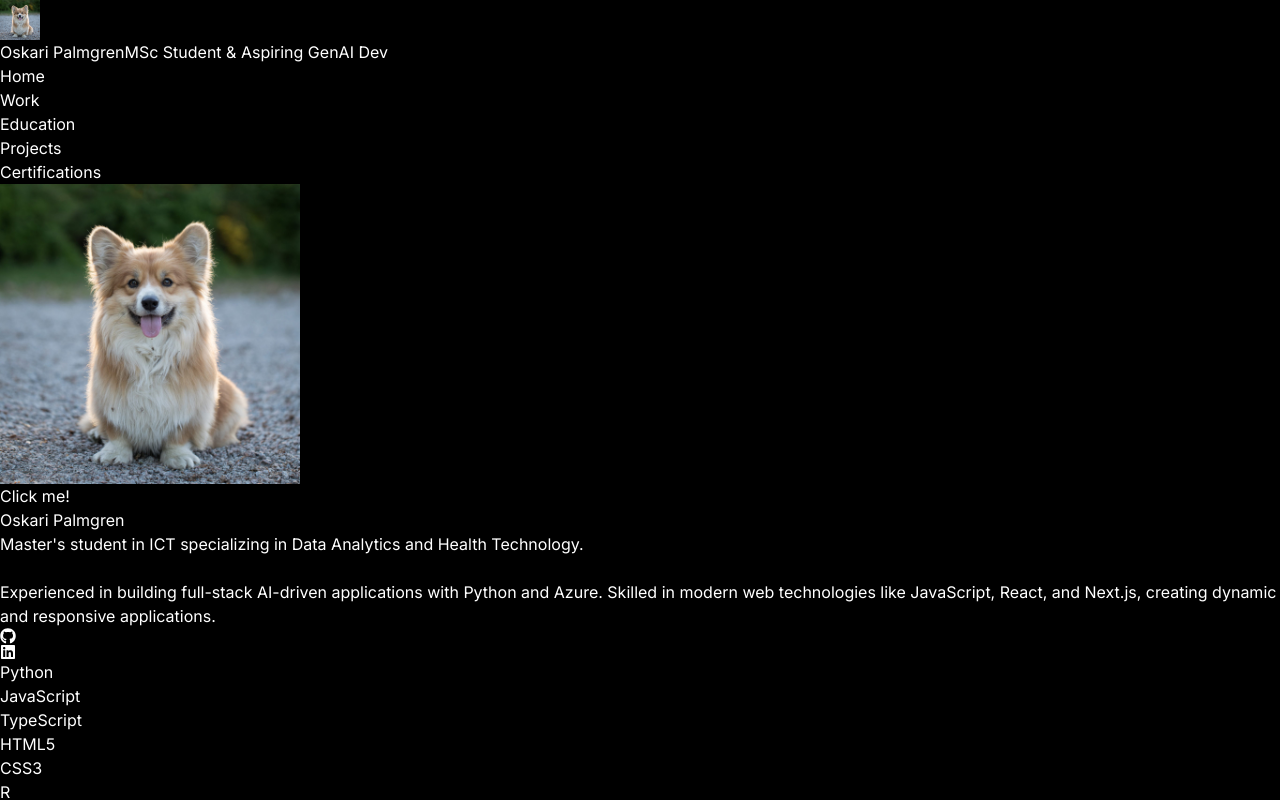
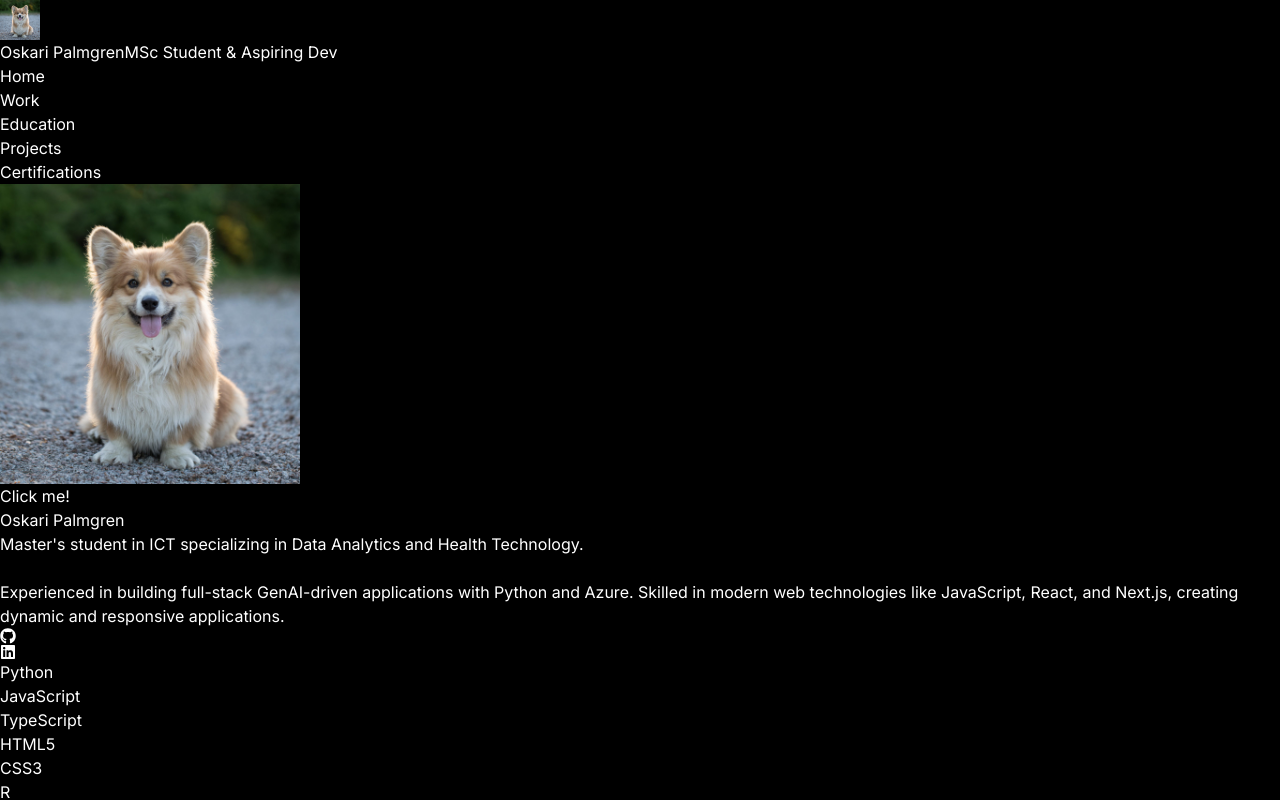
Before and after one commit to Palmgrenoskari/portfolio-site, a Next.js app: page / in a window 1280 px wide. Shown: the top 800 px of the page. Built offline with nearby package versions, Linux system fonts and the light colour scheme.

Commit message:
Slight changes to text

```diff
--- a/src/app/page.tsx
+++ b/src/app/page.tsx
@@ -35,7 +35,7 @@ export default function Home() {
         Technology.
         <br />
         <br />
-        Experienced in building full-stack AI-driven applications with Python
+        Experienced in building full-stack GenAI-driven applications with Python
         and Azure. Skilled in modern web technologies like JavaScript, React,
         and Next.js, creating dynamic and responsive applications.
       </p>
--- a/src/components/Header.tsx
+++ b/src/components/Header.tsx
@@ -8,7 +8,7 @@ export default function Header() {
         <Link href="/" className="flex items-center space-x-2">
           <LogoWithName
             name="Oskari Palmgren"
-            description="MSc Student & Aspiring GenAI Dev"
+            description="MSc Student & Aspiring Dev"
           />
         </Link>
         <ul className="flex space-x-4">
```
